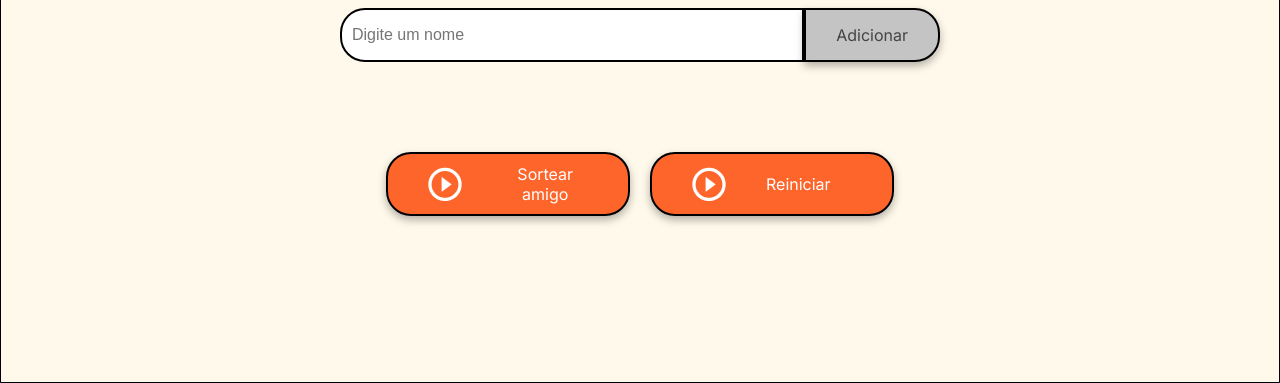
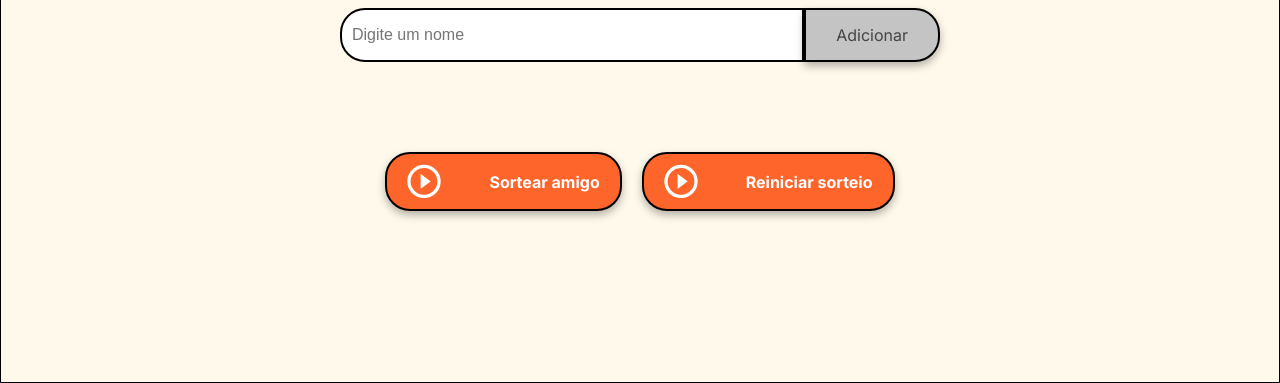
Before and after one commit to Wanleyrooby/amigo-secreto-app, a plain HTML site: page index.html in a window 1280 px wide. Shown: the part 417-800 px from the top of the page. Drawn offline with Linux system fonts and the light colour scheme.

Commit message:
Ajuste botões

```diff
--- a/index.html
+++ b/index.html
@@ -30,11 +30,11 @@
             <div class="button-container">
                 <button class="button-draw" onclick="sortearAmigo()" aria-label="Sortear amigo secreto">
                     <img src="assets/play_circle_outline.png" alt="Ícone para sortear">
-                    Sortear amigo
+                    <span>Sortear amigo</span>
                 </button>
                 <button class="button-draw" onclick="reiniciarLista()" aria-label="Reiniciar o sorteio">
                     <img src="assets/play_circle_outline.png" alt="Ícone para sortear">
-                    Reiniciar
+                    <span>Reiniciar sorteio</span>
                 </button>
             </div>
         </section>
--- a/style.css
+++ b/style.css
@@ -148,11 +148,15 @@ ul {
 .button-draw {
     display: flex;
     align-items: center;
-    width: 100%;
-    padding: 10px 40px;
+    justify-content: center; /* Centraliza os itens */
+    gap: 8px; /* Adiciona um espaço entre o ícone e o texto */
+    width: auto; /* Ajusta a largura conforme o conteúdo */
+    padding: 10px 20px;
     color: var(--color-white);
     background-color: var(--color-button);
     font-size: 16px;
+    font-weight: bold;
+    text-align: center;
 }
 
 .button-draw img {
```
